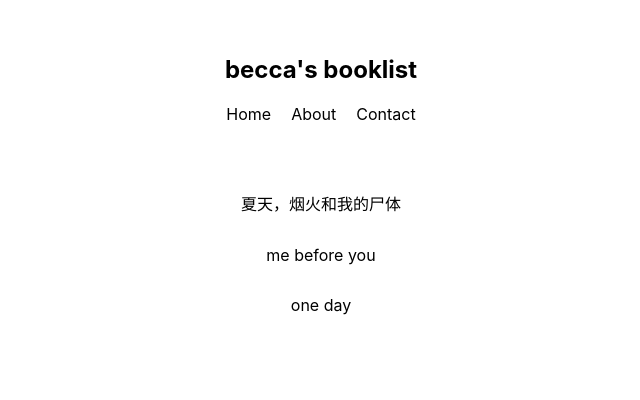
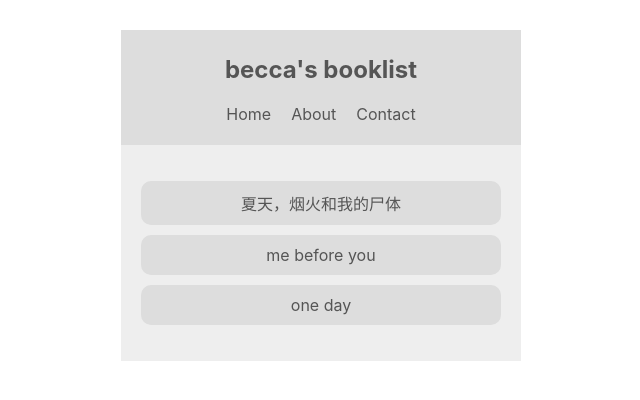
Before and after one commit to sincerity628/learn-react-context-and-hooks, a React (Create React App) app: page / in a window 1280 px wide. Shown: the top 400 px of the page, without its empty margins (319-959 px from the left). Built offline with nearby package versions, Linux system fonts and the light colour scheme.

Commit message:
added the contextType.

```diff
--- a/src/components/BookList.js
+++ b/src/components/BookList.js
@@ -1,13 +1,19 @@
 import React, { Component } from 'react';
+import { ThemeContext } from '../contexts/ThemeContext';
 
 class BookList extends Component {
+  static contextType = ThemeContext;
+
   render() {
+    const { isLight, light, dark } = this.context;
+    const theme = isLight ? light : dark;
+
     return (
-      <div className="book-list">
+      <div className="book-list" style={{ background: theme.bg, color: theme.syntax }}>
         <ul>
-          <li>夏天，烟火和我的尸体</li>
-          <li>me before you</li>
-          <li>one day</li>
+          <li style={{ background: theme.ui }}>夏天，烟火和我的尸体</li>
+          <li style={{ background: theme.ui }}>me before you</li>
+          <li style={{ background: theme.ui }}>one day</li>
         </ul>
       </div>
     );
--- a/src/components/Navbar.js
+++ b/src/components/Navbar.js
@@ -1,9 +1,15 @@
 import React, { Component } from 'react';
+import { ThemeContext } from '../contexts/ThemeContext';
 
 class Navbar extends Component {
+  static contextType = ThemeContext;
+
   render() {
+    const { isLight, light, dark } = this.context;
+    const theme = isLight ? light : dark;
+
     return (
-      <nav>
+      <nav style={{ background: theme.ui, color: theme.syntax }}>
         <h1>becca's booklist</h1>
         <ul>
           <li>Home</li>
--- a/src/contexts/ThemeContext.js
+++ b/src/contexts/ThemeContext.js
@@ -18,3 +18,6 @@
 }
 
 export default ThemeContextProvider;
+
+// light: { syntax: '#555', ui: '#ddd', bg: '#eee' },
+// dark: { syntax: '#ddd', ui:'#333', bg: '#555'  }
```
